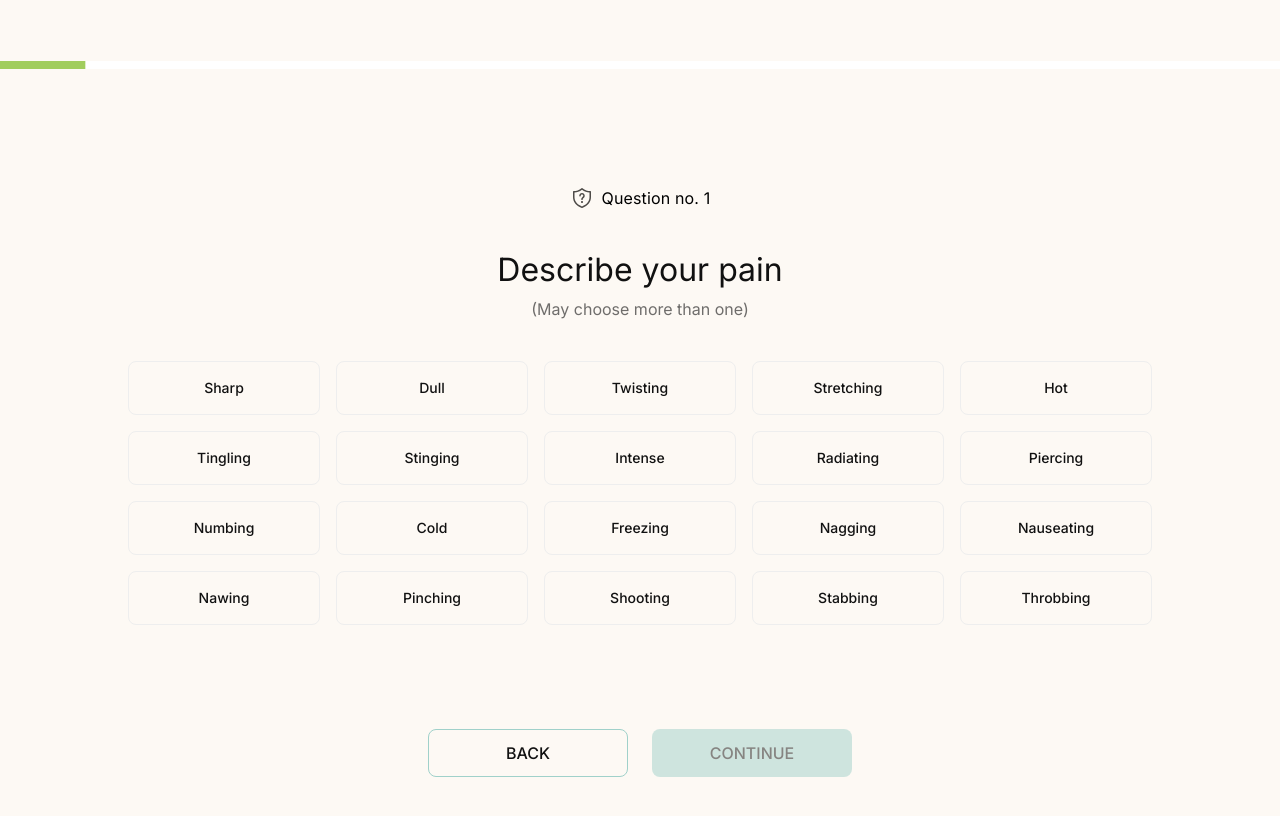
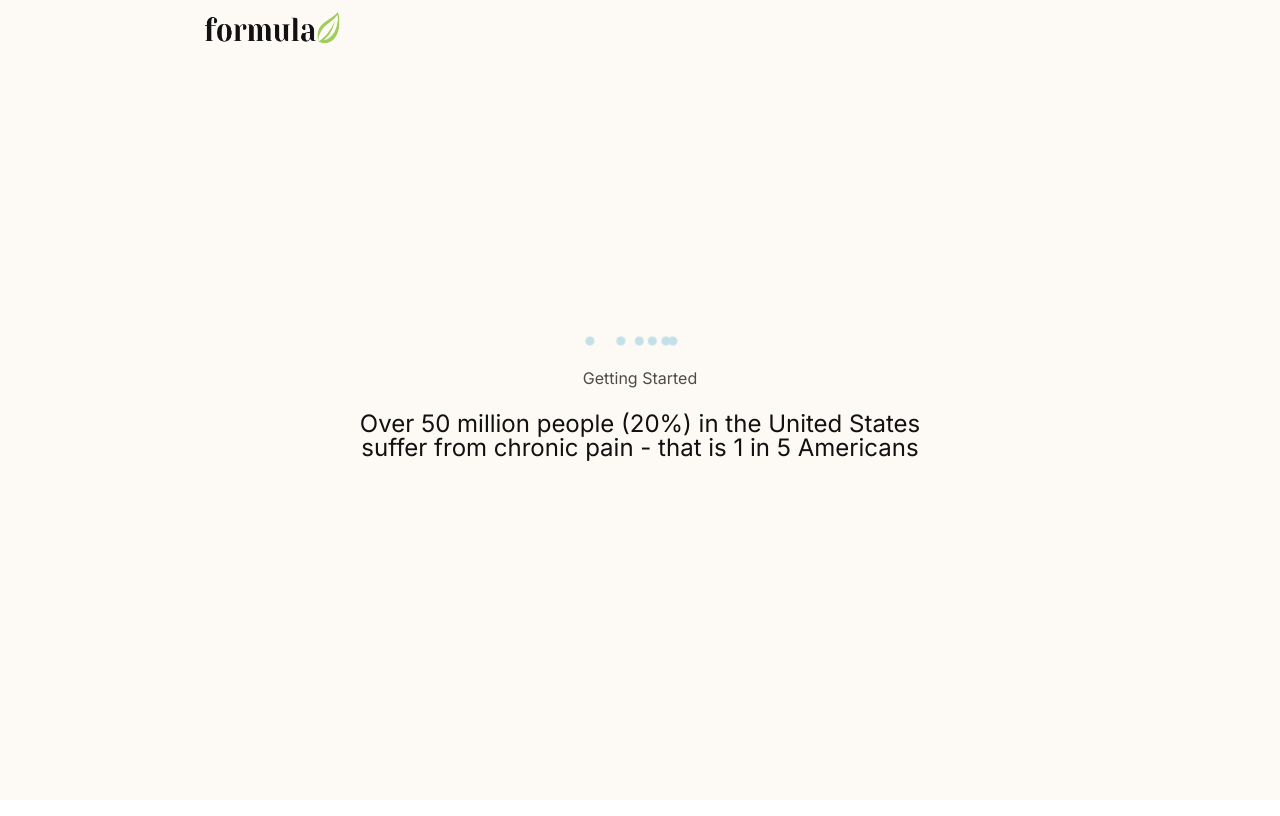
Before and after one commit to shahid37/formula-nextjs, a Next.js app: page /questionnaries/questionnaire in a window 1280 px wide. Shown: the top 816 px of the page. Built offline with nearby package versions, Linux system fonts and the light colour scheme.

Commit message:
Loading issue fixed

```diff
--- a/components/Loading/Loading.tsx
+++ b/components/Loading/Loading.tsx
@@ -11,15 +11,15 @@ interface LoadingProps {
 const Loading: FC<LoadingProps> = ({ text, status }: LoadingProps) => {
   return (
     <AppLayout showNaveLink={false}>
-      <div className="mx-2 flex items-center justify-center w-screen h-screen bg-off-white">
-        <div className="flex flex-col items-center text-center md:w-[450px] lg:w-[470px] xl:w-[572px]">
-          <div className="relative">
+      <div className="flex items-center justify-center w-auto h-screen bg-off-white">
+        <div className="flex flex-col items-center justify-center text-center md:max-w-[450px] lg:max-w-[470px] xl:max-w-[572px]">
+          <div className="ml-[6px] relative">
             <Loader />
           </div>
           <h6 className="text-gray mt-7 text-[16px] leading-[19px] font-normal">
             {status}
           </h6>
-          <h4 className="text-black mt-6 lg:text-[20px] xl:text-[24px] leading-[29px]">
+          <h4 className="text-black mt-6 xs:text-[20px] xs:leading-[24px] lg:text-[20px] xl:text-[24px] leading-[29px]">
             {text}
           </h4>
         </div>
--- a/pages/questionnaries/questionnaire.tsx
+++ b/pages/questionnaries/questionnaire.tsx
@@ -41,7 +41,9 @@ const QuestionnairePage: FC<QuestionnairePageProps> = ({
   const router = useRouter();
   const [showChild, setShowChild] = useState(false);
   const [currentQuestion, setCurrentQuestion] = usePersistentState(
-     "currentQuestion",0);
+    "currentQuestion",
+    0
+  );
   const [isCreateQuestion, setIsCreateQuestion] = usePersistentState(
     "isCreateQuestion",
     false
@@ -61,7 +63,7 @@ const QuestionnairePage: FC<QuestionnairePageProps> = ({
   const handleSetInterval = () => {
     const _data = data;
     var localStorageData = localStorage.getItem("questionData");
-    if(localStorageData && Array.isArray(JSON.parse(localStorageData))){
+    if (localStorageData && Array.isArray(JSON.parse(localStorageData))) {
       const localDataArray = JSON.parse(localStorageData);
       localDataArray[state].answers = _data[state].answers;
       localStorage.setItem("questionData", JSON.stringify(localDataArray));
@@ -163,16 +165,20 @@ const QuestionnairePage: FC<QuestionnairePageProps> = ({
     );
   }
 
-  if (data[state]?.loading && data[state].loadingTextTitle) {
+  // if (data[state]?.loading && data[state].loadingTextTitle) {
   return (
+    <section className="bg-[#FDF9F4]">
+      <Container>
         <div className="flex flex-col text-whit">
           <Loading
             status={data[state].loadingTextTitle}
             text={data[state].loadingText}
           />
         </div>
+      </Container>
+    </section>
   );
-  }
+  // }
 
   return (
     <div className="xs:pt-[74px] md:pt-[64px] bg-[#FDF9F4]">
```
Lines whose indentation alone changed are shown as unchanged.
